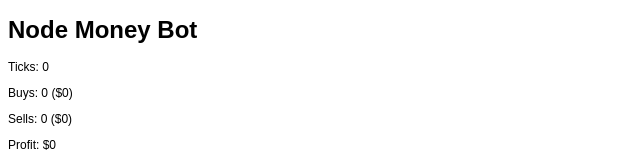
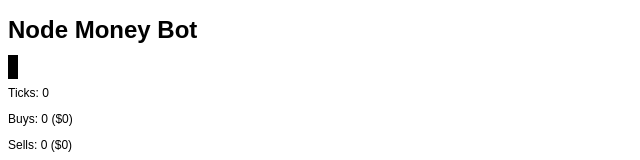
Before and after one commit to Rathe001/rathe001-node-money-bot, a React (Create React App) app: page / in a window 1280 px wide. Shown: the top 160 px of the page, without its empty margins (0-640 px from the left). Built offline with nearby package versions, Linux system fonts and the light colour scheme; no server answers.

Commit message:
Adding status, since logs were filling up too fast

```diff
--- a/api/constants/config.js
+++ b/api/constants/config.js
@@ -25,6 +25,8 @@ const config = {
   tick: 10000,
   profitMargin: 0.005,
   maxStocks: 50,
+  startTime: '09:15:00',
+  stopTime: '17:00:00',
 };
 
 export default config;
--- a/api/constants/state.js
+++ b/api/constants/state.js
@@ -8,6 +8,7 @@ const state = {
     sellTotal: 0,
     updated: null,
     positions: [],
+    status: 'LOADING',
   },
   quotes: {},
   history: {},
--- a/src/components/App.js
+++ b/src/components/App.js
@@ -2,6 +2,7 @@ import React, { useEffect } from 'react';
 import { useSelector, useDispatch } from 'react-redux';
 import { createUseStyles } from 'react-jss';
 import axios from 'axios';
+import classnames from 'classnames';
 
 import appActions from 'core/app/actions';
 import historyActions from 'core/history/actions';
@@ -21,6 +22,20 @@ const useStyles = createUseStyles({
   flexWrap: {
     display: 'flex',
     flexWrap: 'wrap',
+  },
+  status: {
+    background: 'black',
+    padding: 5,
+    display: 'inline',
+  },
+  running: {
+    color: 'green',
+  },
+  closed: {
+    color: 'yellow',
+  },
+  weekend: {
+    color: 'red',
   },
 });
 
@@ -54,6 +69,17 @@ const App = () => {
   return (
     <div className={classes.app}>
       <h1>Node Money Bot</h1>
+      <p
+        className={classnames(classes.status, {
+          [classes.running]: reduxApp.status === 'RUNNING',
+          [classes.weekend]: reduxApp.status === 'WEEKEND',
+          [classes.closed]: reduxApp.status === 'CLOSED',
+        })}
+      >
+        {`${reduxApp.status === 'RUNNING' ? 'Running...' : ''}
+        ${reduxApp.status === 'CLOSED' ? 'Waiting for markets to open...' : ''}
+        ${reduxApp.status === 'WEEKEND' ? 'Markets closed on weekends...' : ''}`}
+      </p>
       <p>Ticks: {reduxApp.ticks}</p>
       <p>
         Buys: {reduxApp.buys} (${reduxApp.buyTotal.toLocaleString('en-US')})
@@ -74,6 +100,7 @@ const App = () => {
           .sort((a, b) => a.localeCompare(b))
           .map(quote => (
             <Ticker
+              key={quote}
               quote={reduxQuotes[quote]}
               history={{
                 '1min': reduxHistory['1min'][quote][0],
```
Also changed, not shown: api/api.js (+11 -5 lines).
